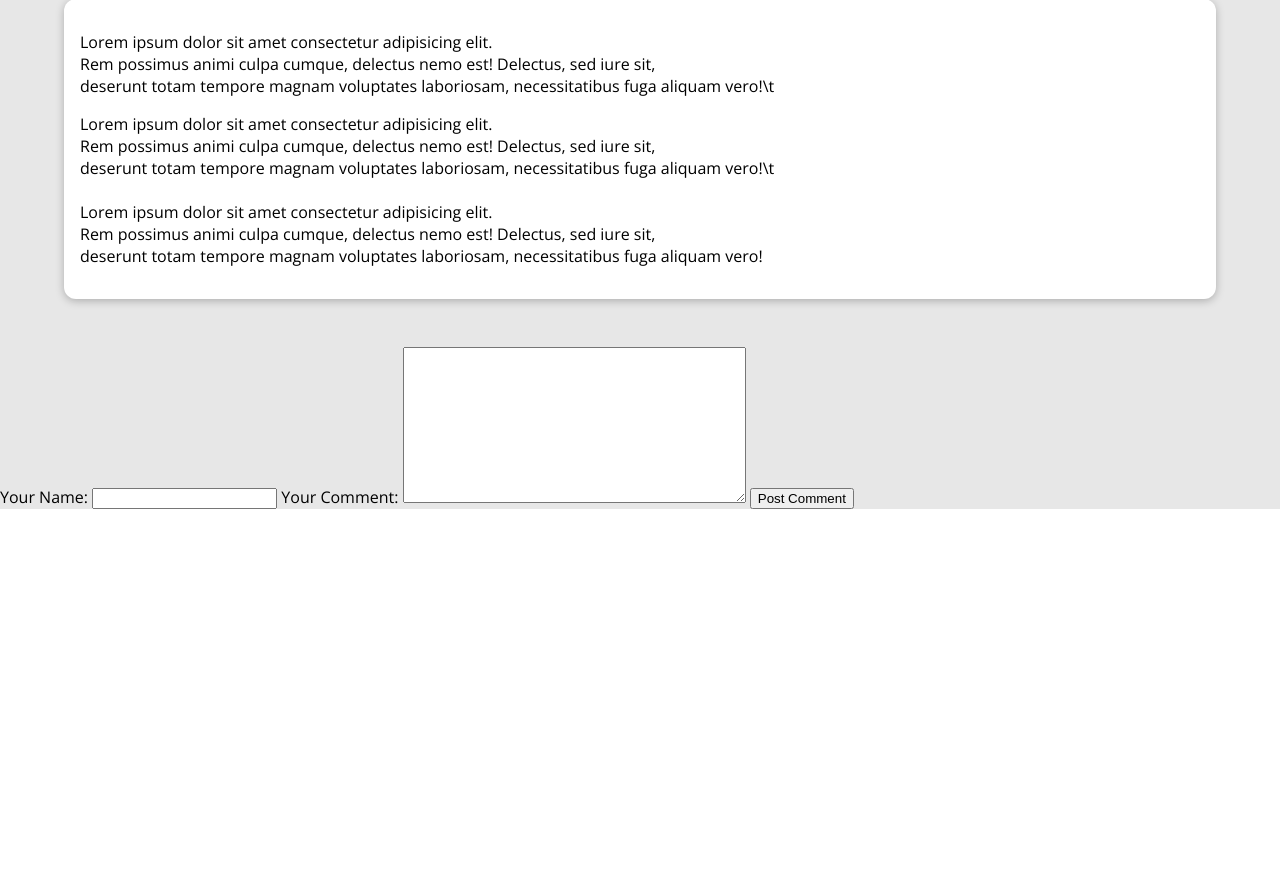
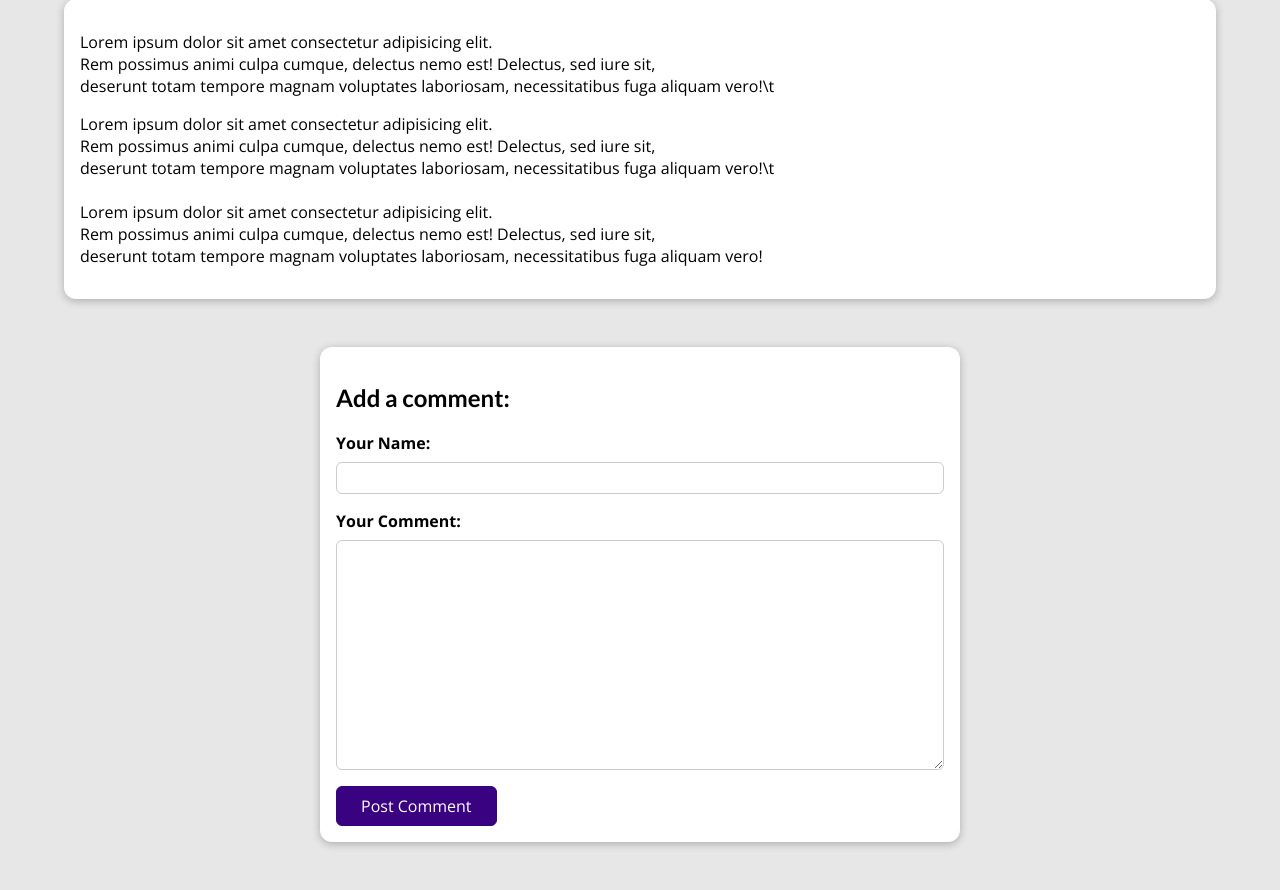
Before and after one commit to KristenM4/Django-Blog, a Django app: a page that uses blog/templates/blog/post.html in a window 1280 px wide. Shown: the part 529-1419 px from the top of the page. Before the commit the page ends 1038 px from the top, so only its background shows below. Run offline with Django 4.2, Linux system fonts and the light colour scheme; data comes from the database, SQL or seed files in the repository; both versions use the stored data as it was after the commit.

Commit message:
add comment form styling

```diff
--- a/blog/static/blog/post-detail.css
+++ b/blog/static/blog/post-detail.css
@@ -72,3 +72,66 @@ body {
     padding: 0.6rem 1rem;
     border-radius: 12px;
   }
+
+  #comment-form {
+    margin: 3rem auto;
+    width: 90%;
+    max-width: 40rem;
+    border-radius: 12px;
+    background-color: white;
+    box-shadow: 0 2px 8px rgba(0, 0, 0, 0.25);
+    padding: 1rem;
+  }
+
+  #comment-form button {
+    font: inherit;
+    background-color: #390281;
+    color: white;
+    border: 1px solid #390281;
+    padding: 0.5rem 1.5rem;
+    border-radius: 6px;
+    cursor: pointer;
+  }
+
+  #comment-form button:hover,
+  #comment-form button:active {
+    background-color: #4f0ba7;
+    border-color: #4f0ba7;
+  }
+
+  .form-control {
+    margin-bottom: 1rem;
+  }
+
+  .form-control label {
+    font-weight: bold;
+    margin-bottom: 0.5rem;
+    display: block;
+  }
+
+  .form-control input,
+  .form-control textarea {
+    display: block;
+    width: 100%;
+    font: inherit;
+    padding: 0.25rem;
+    border-radius: 6px;
+    border: 1px solid #ccc;
+  }
+
+  .errorlist {
+    list-style: none;
+    margin: 0.5rem 0;
+    padding: 0;
+    color: #d6000b;
+  }
+
+  .invalid label {
+    color: #d6000b;
+  }
+
+  .invalid input,
+  .invalid textarea {
+    border-color: #d6000b;
+    background-color: #ffe6e7;
+  }
--- a/blog/templates/blog/post.html
+++ b/blog/templates/blog/post.html
@@ -35,9 +35,18 @@
         <p>{{comment.comment_content}}</p>
         <br>
     {% endfor %}
-    <form action="/posts/{{post.slug}}/" method="POST">
-        {% csrf_token %}
-        {{ form }}
-        <button type="submit">Post Comment</button>
-    </form>
+    <section id="comment-form">
+        <h2>Add a comment:</h2>
+        <form action="/posts/{{post.slug}}/" method="POST">
+            {% csrf_token %}
+                {% for form_field in form %}
+                    <div class="form-control">
+                        {{ form_field.label_tag }}
+                        {{ form_field }}
+                        {{ form_field.errors }}
+                    </div>
+                {% endfor %}
+            <button type="submit">Post Comment</button>
+        </form>
+    </section>
 {% endblock %}
```
Also changed, not shown: db.sqlite3.
